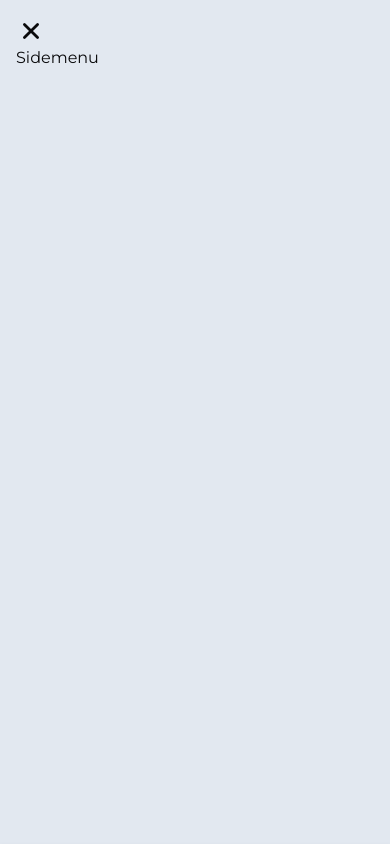
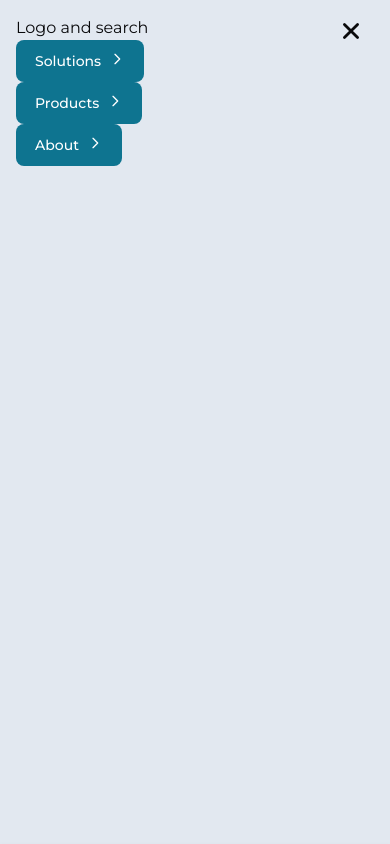
Before and after one commit to dekzyd/nethub, a Next.js app: page / in a window 390 px wide. Both pictures are taken after a click on the icon 346 px from the left and 38 px from the top of the page. Shown: the top 844 px of the page. Built offline with nearby package versions, Linux system fonts and the light colour scheme.

Commit message:
add dropdown to sidemenu

```diff
--- a/components/Navbar.jsx
+++ b/components/Navbar.jsx
@@ -25,7 +25,7 @@ const Navbar = () => {
           {/* dropdown icon */}
           <div className="md:hidden flex justify-end basis-3/4">
             <TiThMenu
-              className="text-2xl text-customColors-dovegray relative top-[6px] hover:text-primary"
+              className="text-2xl cursor-pointer text-customColors-dovegray relative top-[6px] hover:text-primary"
               onClick={openSidebar}
             />
           </div>
--- a/components/SideMenu.jsx
+++ b/components/SideMenu.jsx
@@ -1,6 +1,9 @@
 "use client";
 import { useGlobalContext } from "./Context";
 import { IoClose } from "react-icons/io5";
+import { Dropdown } from "flowbite-react";
+import Link from "next/link";
+import { abouts, products, solutions } from "@/lib/data/NavLinksData";
 
 export default function SideMenu() {
   const { isSidebarOpen, closeSidebar } = useGlobalContext();
@@ -8,17 +11,39 @@ export default function SideMenu() {
   //   show sidemenu if sidebaropen is true
   return (
     <div
-      className={` relative h-screen w-screen top-0 left-0 bg-slate-200 ${
+      className={`relative h-screen w-screen top-0 left-0 bg-slate-200 ${
         isSidebarOpen ? "block" : "hidden"
       } p-4`}
     >
-      <div className="relative top-0 right-0 ">
+      <div className="absolute top-4 right-6 ">
         <IoClose
           className="text-3xl hover:text-red-700"
           onClick={closeSidebar}
         />
       </div>
-      Sidemenu
+      <div>Logo and search</div>
+      {/* map links and data from navlinksData */}
+      <Dropdown label="Solutions" placement="right-start">
+        {solutions.map((item) => {
+          const { title, href, icon } = item;
+          return (
+            <Dropdown.Item key={title}>
+              <Link href={href}>{title}</Link>
+            </Dropdown.Item>
+          );
+        })}
+      </Dropdown>
+      <Dropdown label="Products" placement="right-start">
+        <Dropdown.Item>Netswitch</Dropdown.Item>
+        <Dropdown.Item>Alterswitch</Dropdown.Item>
+        <Dropdown.Item>NetcoHub</Dropdown.Item>
+      </Dropdown>
+      <Dropdown label="About" placement="right-start">
+        <Dropdown.Item>Company Overview</Dropdown.Item>
+        <Dropdown.Item>Leaders</Dropdown.Item>
+        <Dropdown.Item>Partners</Dropdown.Item>
+        <Dropdown.Item>Careers</Dropdown.Item>
+      </Dropdown>
     </div>
   );
 }
```
